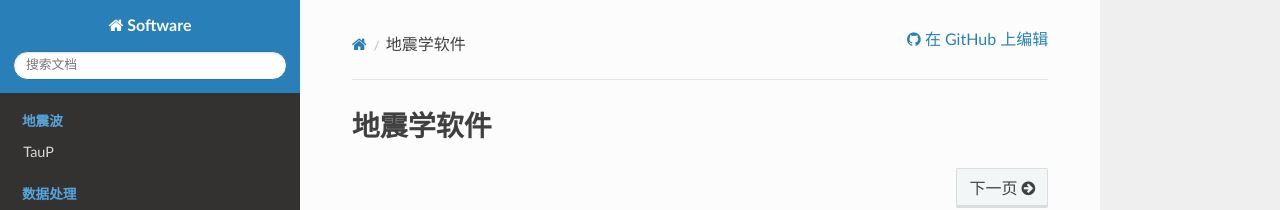
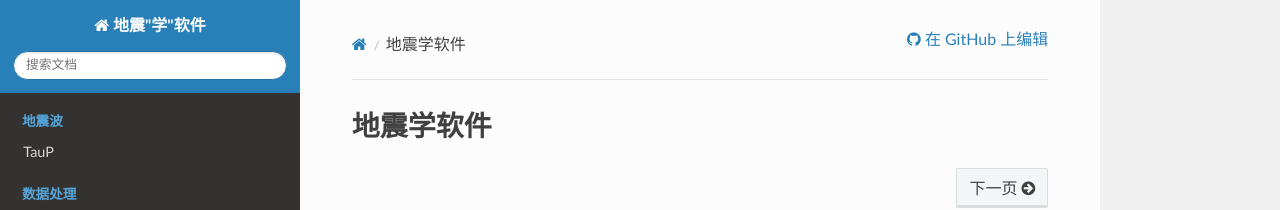
Before and after one commit to seismo-learn/software, a Sphinx documentation site: the page built from source/index.rst, in a window 1280 px wide. Shown: the top 210 px of the page. Built offline with Sphinx 7.4.7 and the Read the Docs theme 2.0.0, drawn with Linux system fonts in a browser that asks for light colours.

Commit message:
Fix the site name (#20)

```diff
--- a/source/conf.py
+++ b/source/conf.py
@@ -17,7 +17,7 @@
 
 # -- Project information -----------------------------------------------------
 
-project = "Software"
+project = '地震"学"软件'
 author = "seismo-learn"
 copyright = f"2020, {author}."
 
```
